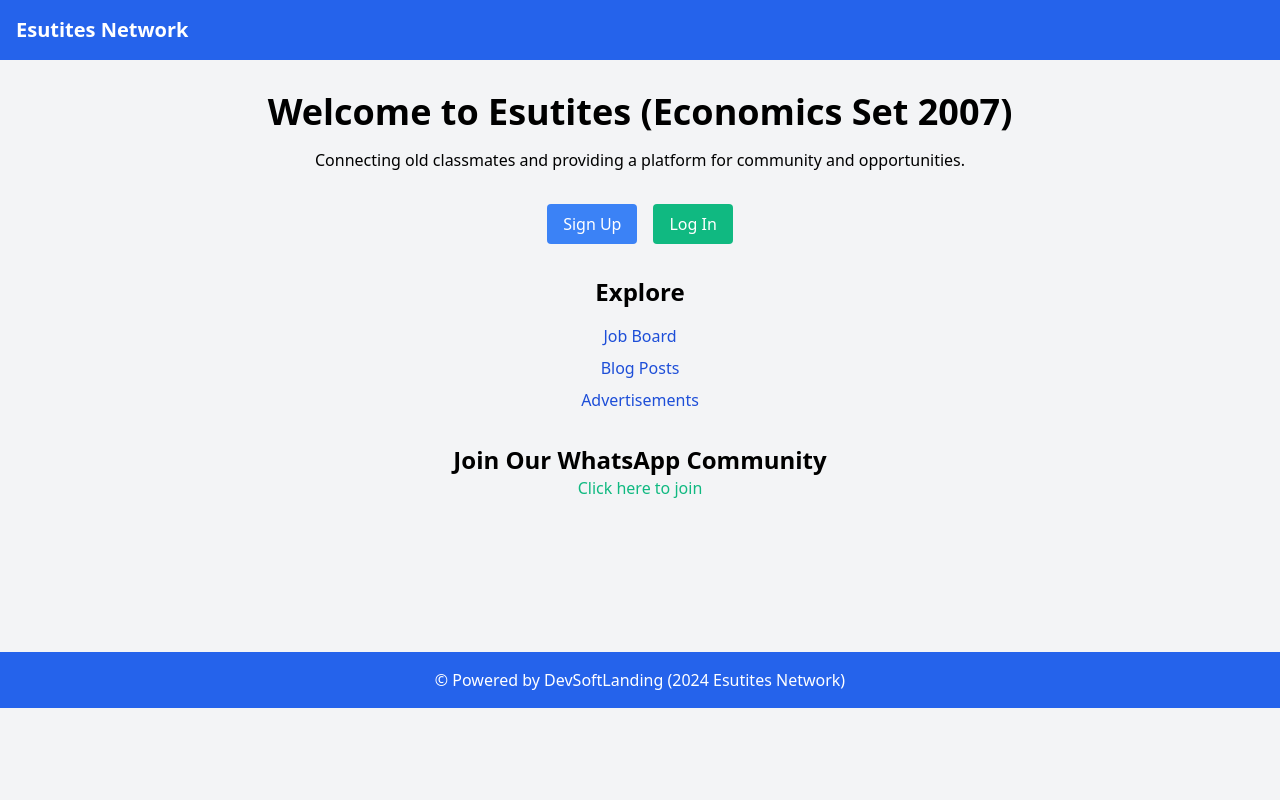
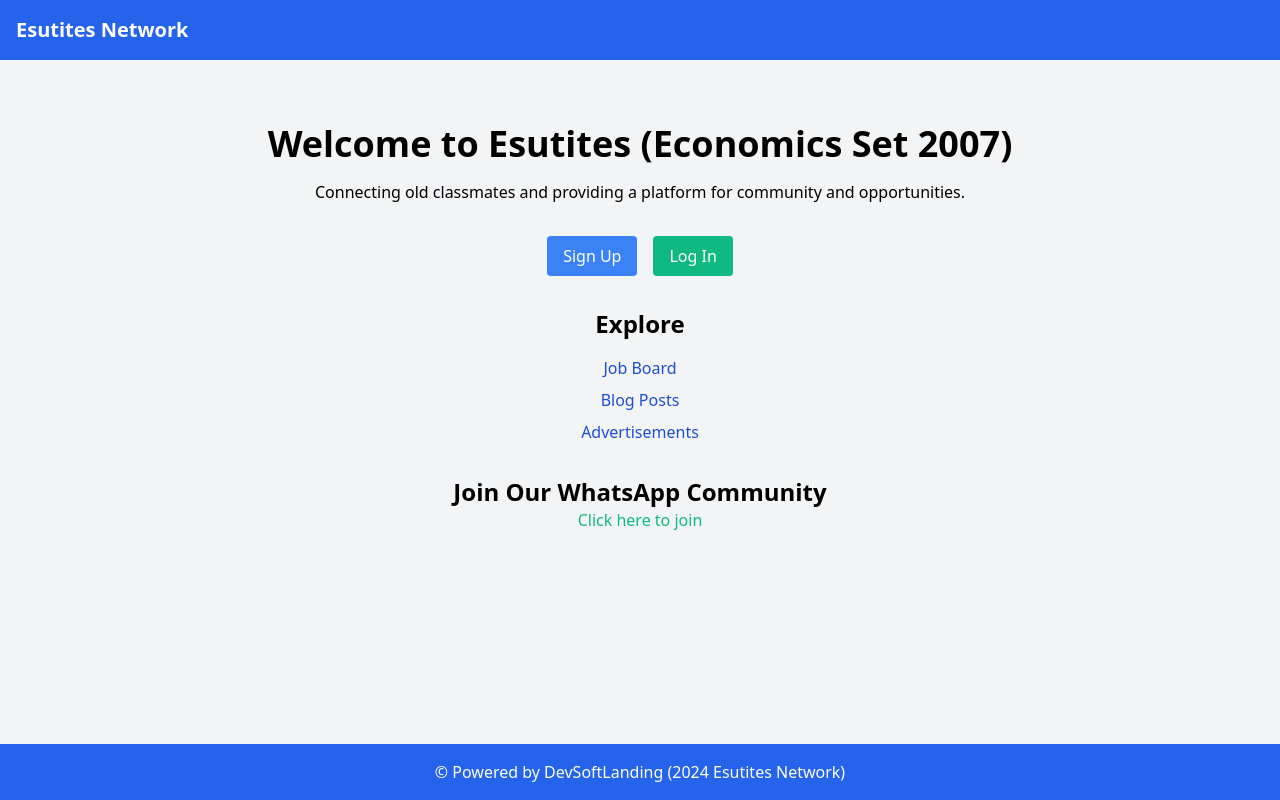
Before and after one commit to Likeness30/Esutites-2007_set, a Django app: page / in a window 1280 px wide. Run offline with Django 5.2, Linux system fonts and the light colour scheme; some libraries are stand-ins or nearby versions.

Commit message:
Stunna work on footer

```diff
--- a/esutites_site/accounts/templates/base.html
+++ b/esutites_site/accounts/templates/base.html
@@ -1,5 +1,4 @@
 <!-- accounts/templates/base.html -->
-{% load static %}
 {% load static %}
 <!DOCTYPE html>
 <html lang="en">
@@ -9,9 +8,8 @@
     <title>Esutites Network</title>
     <link href="https://cdn.jsdelivr.net/npm/tailwindcss@2.1.2/dist/tailwind.min.css" rel="stylesheet">
     <link rel="stylesheet" href="{% static 'css/styles.css' %}">
-
 </head>
-<body class="bg-gray-100">
+<body class="bg-gray-100 flex flex-col min-h-screen">
 
     <!-- Header -->
     <header class="bg-blue-600 text-white p-4">
@@ -19,28 +17,13 @@
     </header>
 
     <!-- Main Content -->
-    <main class="container mx-auto mt-8">
+    <main class="container mx-auto mt-8 flex-grow">
         {% block content %}
         {% endblock %}
     </main>
 
-
-    <br>
-
-    <br>
-
-    <br>
-
-    <br>
-
-    <br>
-
-
-
-
-
     <!-- Footer -->
-    <footer class="bg-blue-600 text-white p-4 text-center mt-8">
+    <footer class="bg-blue-600 text-white p-4 text-center">
         <p>&copy; Powered by DevSoftLanding (2024 Esutites Network)</p>
     </footer>
 
```
